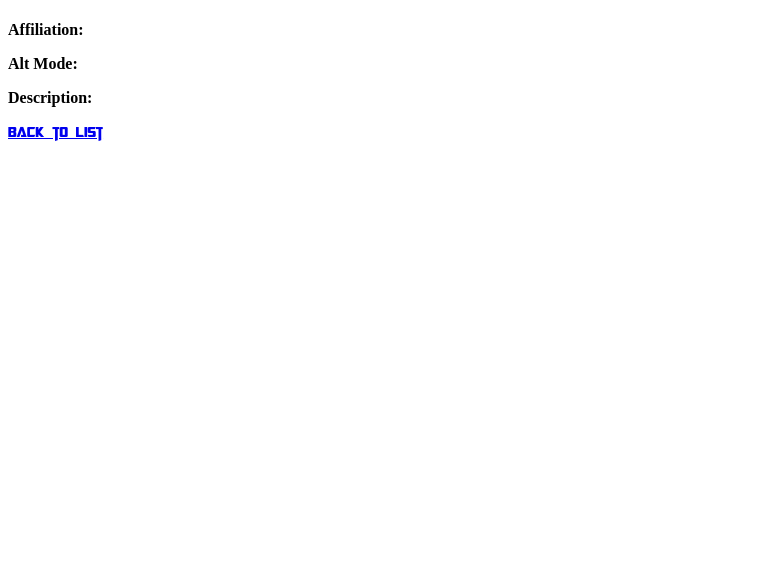
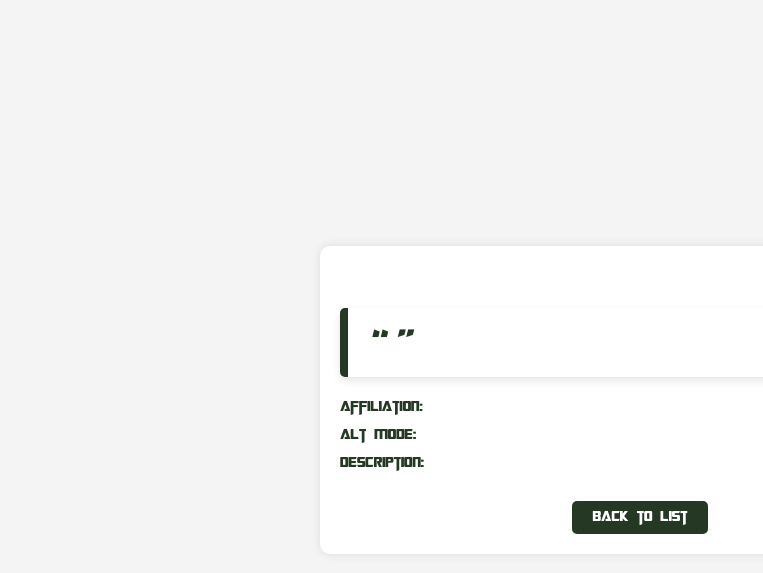
Before and after one commit to terrameijar/transformers, a Flask app: a page that uses transformers/templates/view.html in a window 1280 px wide. Shown: the top 573 px of the page, without its empty margins (0-763 px from the left). Run offline with Flask 3, Linux system fonts and the light colour scheme; data that the repository does not hold is empty.

Commit message:
update fonts

```diff
--- a/transformers/static/css/style.css
+++ b/transformers/static/css/style.css
@@ -7,3 +7,165 @@
 .transformers_font {
     font-family: transformersFont;
 }
+
+
+@font-face {
+    font-family: transformersFont;
+    src: url(../fonts/transformers_font.ttf);
+}
+
+body {
+    font-family: Arial, sans-serif;
+    text-align: center;
+
+    background-color: #f4f4f4;  /* Light gray background */
+    color: #333;  /* Darker text for readability */
+    display: flex;
+    justify-content: center;
+    align-items: center;
+    height: 100vh;
+    margin: 0;
+}
+
+#transformers-table {
+    margin:auto;
+    margin-top: 50px;
+}
+
+table {
+    border-collapse: collapse;
+    width: 50%;
+    margin: auto;
+
+}
+
+/* Header styling */
+th {
+    background-color: #243824;  /* Green header */
+    color: white;
+    padding: 12px;  /* Padding for header cells */
+    text-align: left;  /* Align text to the left */
+    font-size: 16px;
+}
+
+th, td {
+    border: 1px solid black;
+    padding: 8px;
+    text-align: right;
+}
+
+.table-container {
+    width: 100%;
+    text-align: center;
+}
+
+
+
+/* Alternate row coloring */
+tbody tr:nth-child(even) {
+    background-color: #f9f9f9;  /* Light gray background for alternate rows */
+}
+
+/* Add hover effect for rows */
+tbody tr:hover {
+    background-color: #f1f1f1;  /* Slightly darker gray when hovered */
+}
+
+
+
+
+/* body {
+    font-family: transformersFont, Arial, sans-serif;
+    background-color: #f4f4f4;
+    color: #333;
+    margin: 0;
+    padding: 0;
+    display: flex;
+    justify-content: center;
+    align-items: center;
+    height: 100vh;
+} */
+
+.profile-container {
+    background-color: #fff;
+    border-radius: 10px;
+    box-shadow: 0 0 10px rgba(0, 0, 0, 0.1);
+    padding: 20px;
+    max-width: 600px;
+    width: 100%;
+    text-align: center;
+}
+
+h1 {
+    color: #243824;
+    margin-bottom: 20px;
+}
+
+#transformer-details {
+    display: flex;
+    flex-direction: column;
+    align-items: center;
+}
+
+#transformer-image {
+    border-radius: 10px;
+    margin-bottom: 20px;
+}
+
+.profile-info {
+    text-align: left;
+    width: 100%;
+}
+
+.profile-info p {
+    margin: 10px 0;
+}
+
+.profile-info strong {
+    color: #243824;
+}
+
+
+
+.profile-info .quote {
+    font-style: italic;
+    font-size: 1.5em; /* Increase font size */
+    color: #2c3e50;
+    margin: 20px 0;
+    padding: 20px; /* Increase padding */
+    border-left: 8px solid #243824; /* Increase border width */
+    /* Change background color to a light blue */
+    box-shadow: 0 4px 8px rgba(0, 0, 0, 0.1); /* Add a subtle shadow */
+    border-radius: 5px; /* Add rounded corners */
+    position: relative;
+}
+
+.profile-info .quote::before {
+    content: "“"; /* Add opening quotation mark */
+    font-size: 1.5em;
+    color: #243824;
+    margin-right: 5px; /* Add space between the quote mark and text */
+}
+
+.profile-info .quote::after {
+    content: "”"; /* Add closing quotation mark */
+    font-size: 1.5em;
+    color: #243824;
+    margin-left: 5px; /* Add space between the quote mark and text */
+}
+
+
+.back-button {
+    display: inline-block;
+    margin-top: 20px;
+    padding: 10px 20px;
+    background-color: #243824;
+    color: #fff;
+    text-decoration: none;
+    border-radius: 5px;
+    transition: background-color 0.3s;
+}
+
+.back-button:hover {
+    background-color: #1e2f1e;
+}
--- a/transformers/templates/view.html
+++ b/transformers/templates/view.html
@@ -18,10 +18,10 @@
         <div id="transformer-details">
             <img id="transformer-image" alt="Transformer Image" style="max-width: 300px; display:none;" />
             <div class="profile-info">
-                <p class="quote"><span id="quote"></span></p>
-                <p><strong>Affiliation:</strong> <span id="affiliation"></span></p>
-                <p><strong>Alt Mode:</strong> <span id="transformation_mode"></span></p>
-                <p><strong>Description:</strong> <span id="description"></span></p>
+                <p class="quote transformers_font"><span id="quote"></span></p>
+                <p><strong class="transformers_font">Affiliation:</strong> <span id="affiliation"></span></p>
+                <p><strong class="transformers_font">Alt Mode:</strong> <span id="transformation_mode"></span></p>
+                <p><strong class="transformers_font">Description:</strong> <span id="description"></span></p>
             </div>
         </div>
         <a href="#" id="back-to-list" class="back-button  transformers_font">Back to List</a>
```
